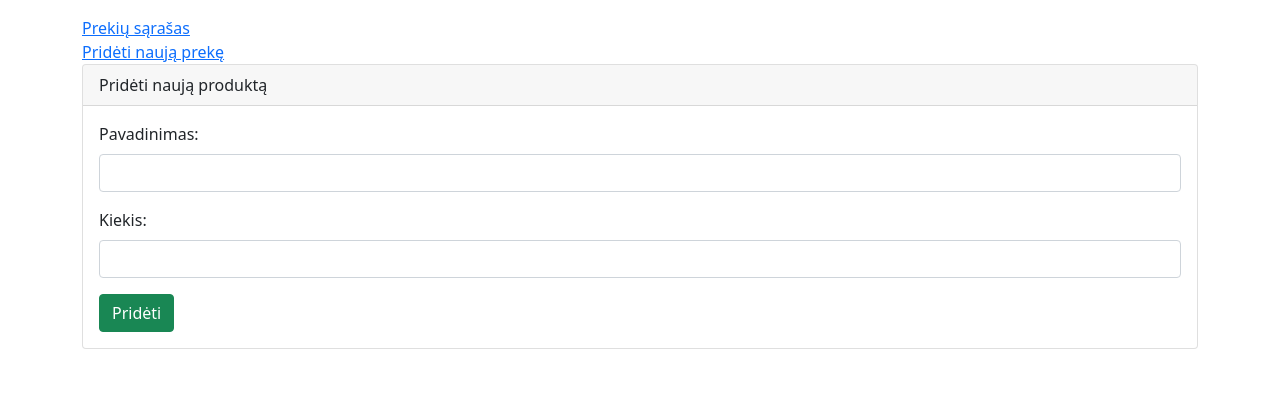
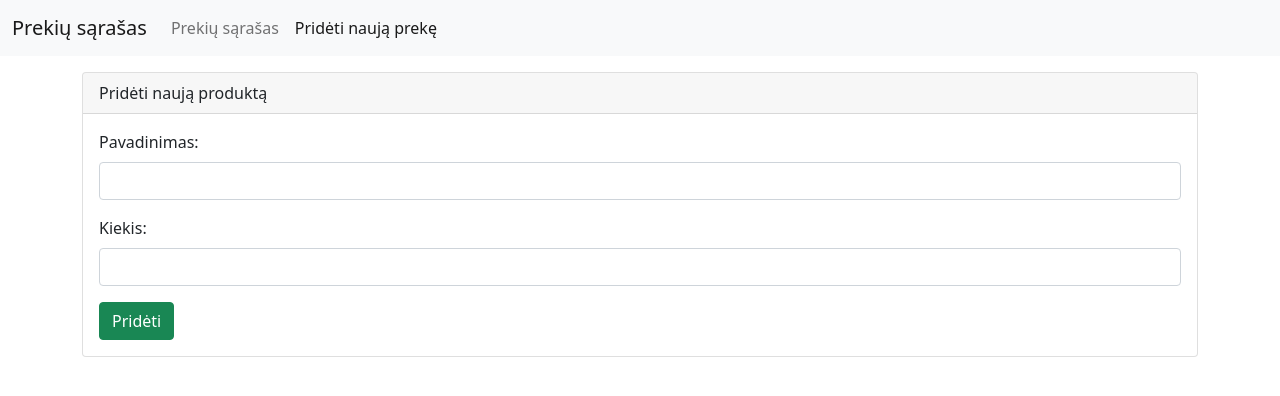
Before and after one commit to GediminasGricius/Prekes-bit-202204, an Angular app: page /new in a window 1280 px wide. Shown: the top 396 px of the page. Built offline with nearby package versions, Linux system fonts and the light colour scheme.

Commit message:
Navigacija

```diff
--- a/angular.json
+++ b/angular.json
@@ -30,7 +30,9 @@
               "node_modules/bootstrap/dist/css/bootstrap.css",
               "src/styles.css"
             ],
-            "scripts": []
+            "scripts": [
+              "node_modules/bootstrap/dist/js/bootstrap.js"
+            ]
           },
           "configurations": {
             "production": {
--- a/src/app/app.component.html
+++ b/src/app/app.component.html
@@ -1,6 +1,7 @@
+<app-navigation></app-navigation>
 <div class="container">
   <div class="row mt-3">
-    <a routerLink="/">Prekių sąrašas</a> <a routerLink="/new">Pridėti naują prekę</a>
+
     <router-outlet></router-outlet>
 
 
--- a/src/app/app.component.ts
+++ b/src/app/app.component.ts
@@ -1,4 +1,5 @@
-import { Component } from '@angular/core';
+import { Component, OnInit } from '@angular/core';
+import { Router } from '@angular/router';
 
 
 @Component({
@@ -8,5 +9,7 @@ import { Component } from '@angular/core';
 
 })
 export class AppComponent {
+
+
   title = 'prekes';
 }
--- a/src/app/app.module.ts
+++ b/src/app/app.module.ts
@@ -8,6 +8,7 @@ import { ProductsComponent } from './components/products/products.component';
 import { ProductItemComponent } from './components/products/product-item/product-item.component';
 import { ProductNewComponent } from './components/products/product-new/product-new.component';
 import { RouterModule, Routes } from '@angular/router';
+import { NavigationComponent } from './components/navigation/navigation.component';
 
 const prekesRoutes:Routes=[
   { path:'', component:ProductsComponent},
@@ -20,7 +21,8 @@ const prekesRoutes:Routes=[
     AppComponent,
     ProductsComponent,
     ProductItemComponent,
-    ProductNewComponent
+    ProductNewComponent,
+    NavigationComponent
   ],
   imports: [
     BrowserModule,
--- /dev/null
+++ b/src/app/components/navigation/navigation.component.html
@@ -0,0 +1,19 @@
+<nav class="navbar navbar-expand-lg navbar-light bg-light">
+    <div class="container-fluid">
+      <a class="navbar-brand" href="#">Prekių sąrašas</a>
+      <button class="navbar-toggler" type="button" data-bs-toggle="collapse" data-bs-target="#navbarNav" aria-controls="navbarNav" aria-expanded="false" aria-label="Toggle navigation">
+        <span class="navbar-toggler-icon"></span>
+      </button>
+      <div class="collapse navbar-collapse" id="navbarNav">
+        <ul class="navbar-nav">
+          <li class="nav-item">
+            <a class="nav-link" routerLink="/" [routerLinkActive]="['active']" [routerLinkActiveOptions]="{exact:true}">Prekių sąrašas</a>
+          </li>
+          <li class="nav-item">
+            <a class="nav-link" routerLink="/new" routerLinkActive="active" [routerLinkActiveOptions]="{exact:true}">Pridėti naują prekę</a>
+          </li>
+
+        </ul>
+      </div>
+    </div>
+  </nav>
--- /dev/null
+++ b/src/app/components/navigation/navigation.component.ts
@@ -0,0 +1,15 @@
+import { Component, OnInit } from '@angular/core';
+
+@Component({
+  selector: 'app-navigation',
+  templateUrl: './navigation.component.html',
+  styleUrls: ['./navigation.component.css']
+})
+export class NavigationComponent implements OnInit {
+
+  constructor() { }
+
+  ngOnInit(): void {
+  }
+
+}
--- a/src/app/components/products/product-new/product-new.component.ts
+++ b/src/app/components/products/product-new/product-new.component.ts
@@ -1,4 +1,5 @@
 import { Component, OnInit } from '@angular/core';
+import { Router } from '@angular/router';
 import { ProductService } from 'src/app/services/product.service';
 
 @Component({
@@ -8,7 +9,7 @@ import { ProductService } from 'src/app/services/product.service';
 })
 export class ProductNewComponent implements OnInit {
 
-  constructor(private productService:ProductService) { }
+  constructor(private productService:ProductService, private router:Router) { }
 
   ngOnInit(): void {
   }
@@ -18,6 +19,8 @@ export class ProductNewComponent implements OnInit {
       this.productService.add(name.value,count.valueAsNumber);
       name.value='';
       count.value='';
+      this.router.navigate(['/']);
+
     }
   }
 }
```
Also changed, not shown: src/app/components/navigation/navigation.component.css (added), 1 other file (tests, documents, lock files or other folders).
